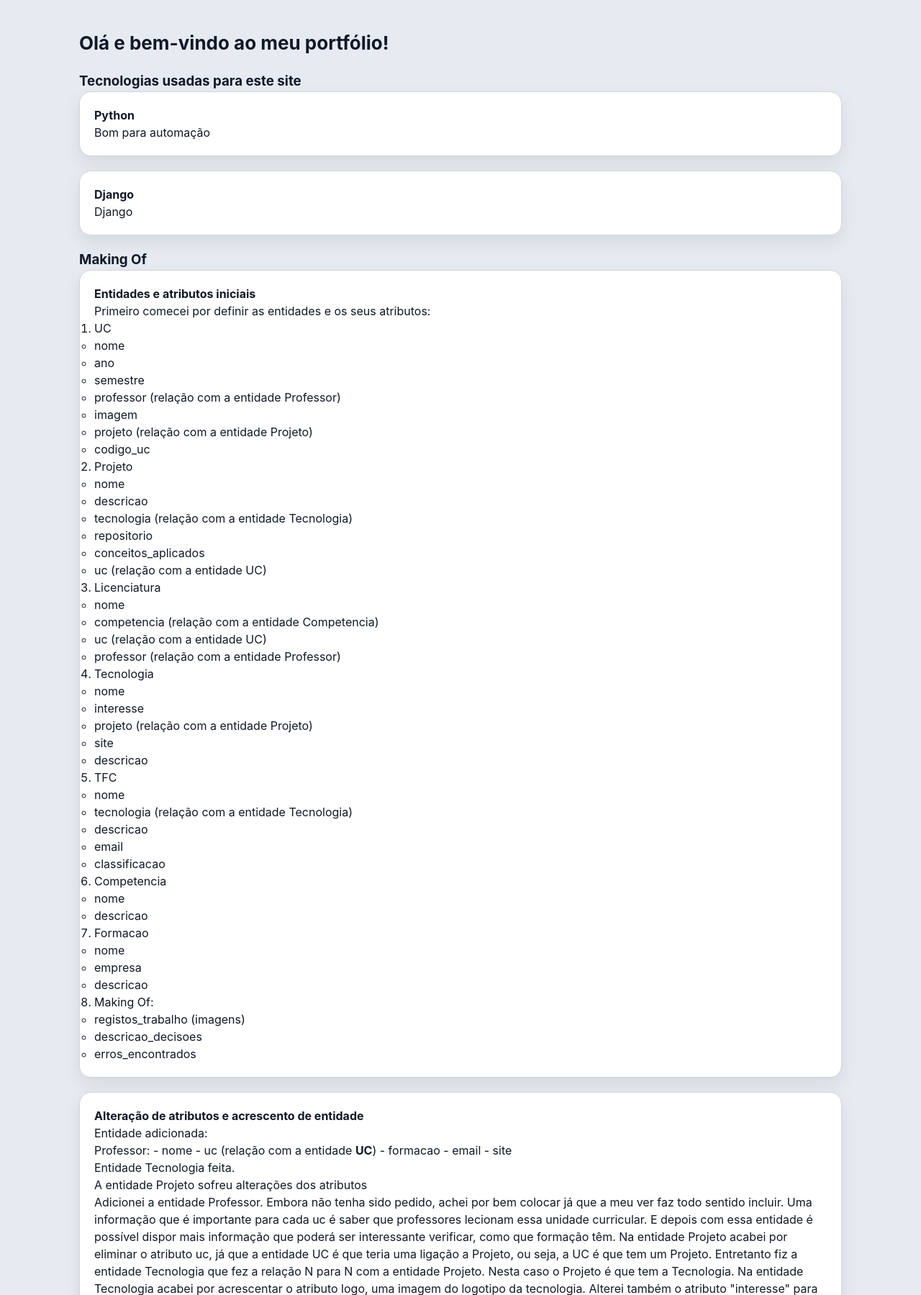
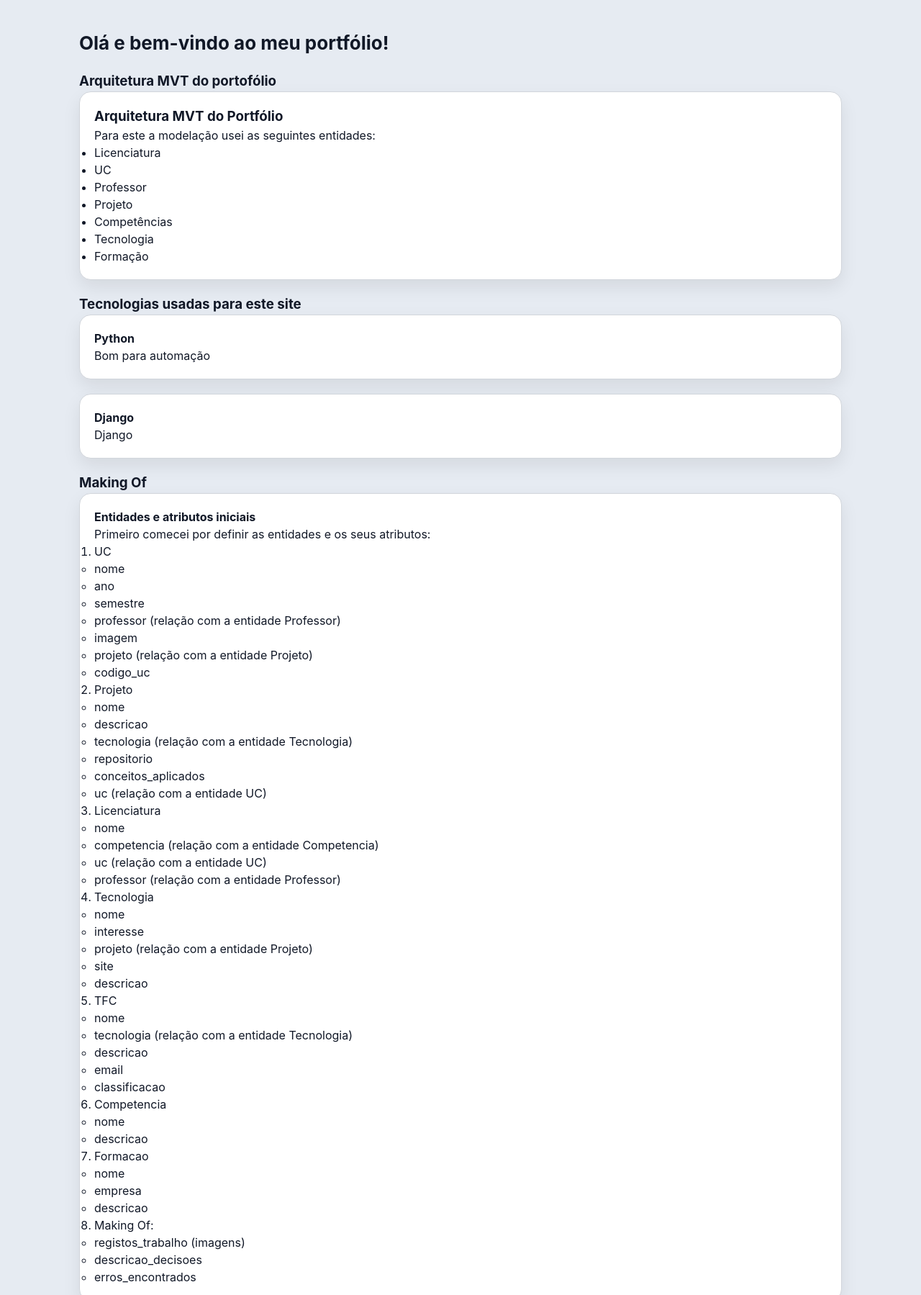
Before and after one commit to jose-cardoso-a22506616/portfolio, a Django app: page /about in a window 1280 px wide. Shown: the part 137-1936 px from the top of the page at 72% size. Run offline with Django 5.2, Linux system fonts and the light colour scheme; data comes from the database, SQL or seed files in the repository; some libraries are stand-ins or nearby versions.

Commit message:
markdownify

```diff
--- /dev/null
+++ b/portfolio/static/portfolio/about/mvt.md
@@ -0,0 +1,11 @@
+### Arquitetura MVT do Portfólio
+
+Para este a modelação usei as seguintes entidades:
+
+- Licenciatura
+- UC
+- Professor
+- Projeto
+- Competências
+- Tecnologia
+- Formação
--- a/portfolio/templates/portfolio/about.html
+++ b/portfolio/templates/portfolio/about.html
@@ -5,7 +5,10 @@
 <h2>Olá e bem-vindo ao meu portfólio!</h2>
 
 <section>
-    <h3></h3>
+    <h3>Arquitetura MVT do portofólio</h3>
+    <article>
+        <p>{{mvt | markdownify}}</p>
+    </article>
 </section>
 
 <section>
--- a/portfolio/views.py
+++ b/portfolio/views.py
@@ -1,6 +1,8 @@
 from django.shortcuts import render, redirect
 from .models import *
 from .forms import *
+from django.conf import settings
+import os
 
 # VIEWS
 def licenciatura_view(request):
@@ -73,7 +75,12 @@ def about_view(request):
     tecnologias = Tecnologia.objects.all()
     makingofs = MakingOf.objects.all()
 
-    context = {"tecnologias":tecnologias, "makingofs":makingofs}
+    path = os.path.join(settings.BASE_DIR, "portfolio/static/portfolio/about/mvt.md")
+
+    with open(path, "r", encoding="utf-8") as f:
+        mvt = f.read()
+
+    context = {"tecnologias":tecnologias, "makingofs":makingofs, "mvt":mvt}
 
     return render(request, "portfolio/about.html", context)
 
```
